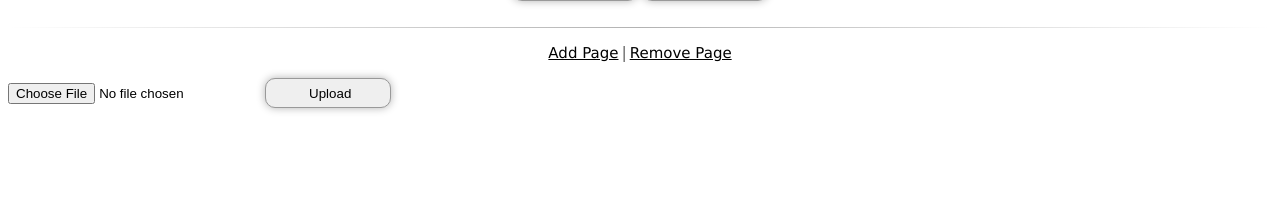
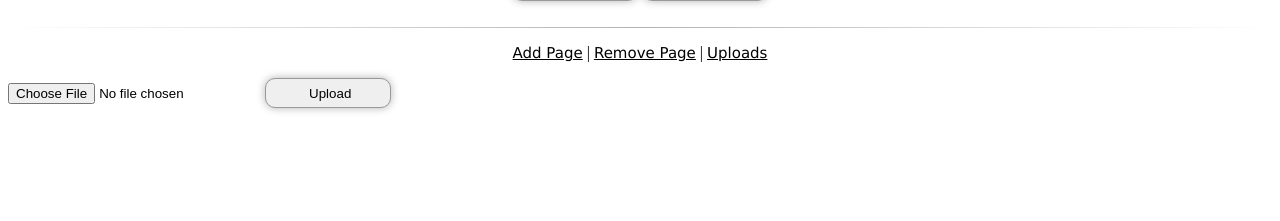
Before and after one commit to pranavrc/strand, a Flask app: page / in a window 1280 px wide. Shown: the part 421-642 px from the top of the page. Run offline with Flask 2, Linux system fonts and the light colour scheme; the visitor is signed in with stand-in values (Sample User, id 1); data that the repository does not hold is empty; some libraries are stand-ins or nearby versions.

Commit message:
Hyperlink to the uploads page.

```diff
--- a/templates/layout.html
+++ b/templates/layout.html
@@ -31,7 +31,7 @@ Add Content
 <div class="pubContent"></div>
 <hr />
 <p style="text-align:center;">
-<a href="/add" target="_blank">Add Page</a> | <a href="/remove" target="_blank">Remove Page</a><br />
+<a href="/add" target="_blank">Add Page</a> | <a href="/remove" target="_blank">Remove Page</a> | <a href="/uploads" target="_blank">Uploads</a><br />
 <form action="/uploads" method=post enctype=multipart/form-data>
 	<p>
 	<input type=file name=file>
```
